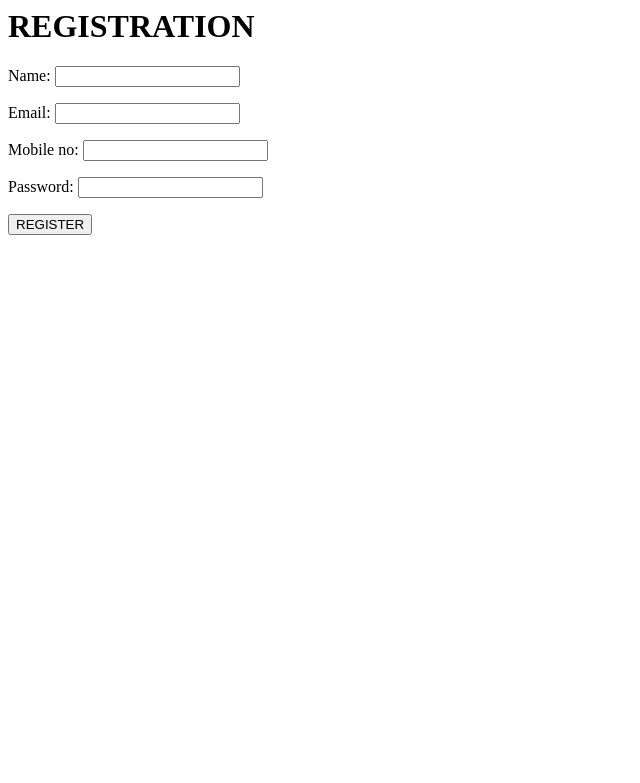
After one commit to JishaChackoV/todo_app, a Django app: page /todoapp/registration in a window 1280 px wide. The commit adds this page. Shown: the top 783 px of the page, without its empty margins (0-640 px from the left). Run offline with Django 3.2, Linux system fonts and the light colour scheme.

Commit message:
login&Registration using base user

```diff
--- a/To_Do_App/admin.py
+++ b/To_Do_App/admin.py
@@ -1,4 +1,5 @@
 # Register your models here.
+from.models import Todo
 from django.contrib import admin
-from.models import Todo
+
 admin.site.register(Todo)
--- a/To_Do_App/forms.py
+++ b/To_Do_App/forms.py
@@ -1,86 +1,21 @@
-from django import forms
-from .models import Todo, TodoList
+from  django import forms
+import To_Do_App
+from .models import *
+
+class RegisterUserForm(forms.ModelForm):
+    name = forms.CharField(max_length=10)
+    email = forms.EmailField(max_length=50)
+    mobile_no = forms.IntegerField()
+    password = forms.CharField(widget=forms.PasswordInput)
+
+    class Meta:
+            model = User
+            fields = ['name', 'email', 'mobile_no', 'password']
 
 
-#
-# def widget_attrs(placeholder):
-#     return {'class': 'u-full-width', 'placeholder': placeholder}
-#
-#
-# def form_kwargs(widget, label='', max_length=64):
-#     return {'widget': widget, 'label': label, 'max_length': max_length}
-#
-#
-# class LoginForm(forms.Form):
-#
-#     username = forms.CharField(
-#         **form_kwargs(widget=forms.TextInput(attrs=widget_attrs('Username')))
-#     )
-#     password = forms.CharField(
-#         **form_kwargs(
-#             widget=forms.PasswordInput(attrs=widget_attrs('Password'))
-#         )
-#     )
-#
-#     def clean(self):
-#         # Don't check if we already have errors.
-#         if self.errors:
-#             return self.cleaned_data
-#
-#         username = self.cleaned_data.get('username')
-#         password = self.cleaned_data.get('password')
-#         user = User.objects.filter(username=username).first()
-#
-#         if not user or not user.check_password(password):
-#             raise forms.ValidationError('Incorrect username or password.')
-#
-#         return self.cleaned_data
-#
-#
-# class RegistrationForm(forms.Form):
-#
-#     username = forms.CharField(
-#         **form_kwargs(widget=forms.TextInput(attrs=widget_attrs('Username')))
-#     )
-#
-#     email = forms.EmailField(
-#         **form_kwargs(widget=forms.TextInput(attrs=widget_attrs('Email')))
-#     )
-#
-#     password = forms.CharField(
-#         **form_kwargs(
-#             widget=forms.PasswordInput(attrs=widget_attrs('Password'))
-#         )
-#     )
-#
-#     password_confirmation = forms.CharField(
-#         **form_kwargs(
-#             widget=forms.PasswordInput(
-#                 attrs=widget_attrs('Password confirmation')
-#             )
-#         )
-#     )
-#
-#     def clean(self):
-#         password = self.cleaned_data.get('password')
-#         password_confirmation = self.cleaned_data.get('password_confirmation')
-#
-#         if password and password != password_confirmation:
-#             raise forms.ValidationError("Passwords don't match.")
-#
-#         return self.cleaned_data
-#
-#
-# class TodoForm(forms.ModelForm):
-#     class Meta:
-#         model = Todo
-#         fields = '__all__'
-#
-#
-# class TodoListForm(forms.ModelForm):
-#     class Meta:
-#         model = TodoList
-#         fields = '__all__'
+class LoginUserForm(forms.Form):
+        email = forms.EmailField(max_length=50)
+        password = forms.CharField(widget=forms.PasswordInput)
 
 
 class TodoForm(forms.ModelForm):
--- /dev/null
+++ b/To_Do_App/templates/To_Do_App/home.html
@@ -0,0 +1,3 @@
+<h1>home</h1>
+
+<a href="{% url 'To_Do_App:todolist' %}">ToDo's</a>
--- a/To_Do_App/templates/index.html
+++ b/To_Do_App/templates/To_Do_App/index.html
@@ -1,4 +1,4 @@
-{%  extends "base.html" %}
+{%  extends "To_Do_App/base.html" %}
 
 <!--Title for Todo App -->
 {% block title %}
--- /dev/null
+++ b/To_Do_App/templates/To_Do_App/register.html
@@ -0,0 +1,12 @@
+<html>
+    <body>
+
+        <h1 >REGISTRATION</h1>
+
+        <form action =" " method="post">{% csrf_token %}
+            {{ form.as_p }}
+            <input type="submit" value="REGISTER" />
+        </form>
+
+    </body>
+</html>
--- a/To_Do_App/urls.py
+++ b/To_Do_App/urls.py
@@ -1,10 +1,12 @@
+from django.urls import path
 from django.conf.urls import url
-from django.urls import path
-from .views import ToDoCreateView, List_todo
+import To_Do_App
+from To_Do_App import views
 
 app_name = 'To_Do_App'
 urlpatterns = [
-    path('index', ToDoCreateView.as_view(), name='index'),
-   # url(r'^$,todo/delete/(?P<id>\d+)/$',todo_delete.as_view(),name='todo_delete'),
-    path('todo/add/<int:todolist_id>/',List_todo.as_view(), name='add_todo'),
+    path('todo', views.Todo, name="index"),
+    path('todolist', views.TodoList, name="todolist"),
+    path('registration', views.RegisterUserView.as_view(), name="reg"),
+    path('login', views.LoginUserView.as_view(), name="login"),
 ]
--- a/To_Do_App/views.py
+++ b/To_Do_App/views.py
@@ -1,161 +1,69 @@
-from django.shortcuts import get_object_or_404, render, redirect
-from django.http import HttpResponseRedirect
+from django.http import HttpResponse
 from django.views.generic import CreateView
-
-from .models import Todo, TodoList
-from .forms import TodoForm
+from django.shortcuts import render
+from django.views.generic.edit import FormView
+from django.contrib.auth import *
+from .forms import *
+from .models import *
 
 
-# def login_view(request):
-#     if request.method == 'POST':
-#         form = LoginForm(request.POST)
-#         if form.is_valid():
-#             user = authenticate(
-#                 username=request.POST['username'],
-#                 password=request.POST['password']
-#             )
-#             if user is not None:
-#                 if user.is_active:
-#                     login(request, user)
-#                     return redirect('index')
-#         else:
-#             return render(request, 'login.html', {'form': form})
-#     else:
-#         return render(request, 'login.html', {'form': LoginForm()})
-#
-#     return redirect('index')
+class RegisterUserView(FormView):
+
+        template_name = "To_Do_App/register.html"
+        form_class = RegisterUserForm
+        success_url = 'To_Do_App/home/'
+
+        def form_valid(self, form):
+            # form.save()
+            # user.set_password(password)
+            get_user_model().objects.create_user(form.cleaned_data.get('email'),
+                                                 form.cleaned_data.get('password'),
+                                                 form.cleaned_data.get('mobile_no'),
+                                                 form.cleaned_data.get('name')
+                                                 )
+
+            # messages.success(self.request, "ok")
+
+            return render(self.request, "To_Do_App/home.html")
+            # success_url = '/home/'
 
 
-# def register(request):
-#     if request.method == 'POST':
-#         form = RegistrationForm(request.POST)
-#         if form.is_valid():
-#             User.objects.create_user(
-#                 username=request.POST['username'],
-#                 email=request.POST['email'],
-#                 password=request.POST['password']
-#             )
-#             return redirect('auth:login')
-#         else:
-#             return render(request, 'register.html', {'form': form})
-#     else:
-#         return render(
-#             request, 'register.html', {'form': RegistrationForm()}
-#         )
-#
-#
-# def logout_view(request):
-#     logout(request)
-#     return redirect('index')
-#
-#
-#
-#
-#
-#
-#
-# def index(request):
-#     return render(request, 'index.html', {'form': TodoForm()})
-#
+class LoginUserView(FormView):
 
-# def todolist(request, todolist_id):
-#     todolist = get_object_or_404(TodoList, pk=todolist_id)
-#     if request.method == 'POST':
-#         redirect('lists:add_todo', todolist_id=todolist_id)
-#
-#     return render(
-#         request, 'todolist.html',
-#         {'todolist': todolist, 'form': TodoForm()}
-#     )
-#
-#
-# def add_todo(request, todolist_id):
-#     if request.method == 'POST':
-#         form = TodoForm(request.POST)
-#         if form.is_valid():
-#             user = request.user if request.user.is_authenticated else None
-#             todo = Todo(
-#                 description=request.POST['description'],
-#                 todolist_id=todolist_id,
-#                 creator=user
-#             )
-#             todo.save()
-#             return redirect('lists:todolist', todolist_id=todolist_id)
-#         else:
-#             return render(request, 'todolist.html', {'form': form})
-#
-#     return redirect('lists:index')
-#
-#
-# @login_required
-# def overview(request):
-#     if request.method == 'POST':
-#         return redirect('add_todolist')
-#     return render(request, 'overview.html', {'form': TodoListForm()})
-#
-#
-# def new_todolist(request):
-#     if request.method == 'POST':
-#         form = TodoForm(request.POST)
-#         if form.is_valid():
-#             # create default todolist
-#             user = request.user if request.user.is_authenticated else None
-#             todolist = TodoList(creator=user)
-#             todolist.save()
-#             todo = Todo(
-#                 description=request.POST['description'],
-#                 todolist_id=todolist.id,
-#                 creator=user
-#             )
-#             todo.save()
-#             return redirect('todolist', todolist_id=todolist.id)
-#         else:
-#             return render(request, 'index.html', {'form': form})
-#
-#     return redirect('index')
-#
-#
-# def add_todolist(request):
-#     if request.method == 'POST':
-#         form = TodoListForm(request.POST)
-#         if form.is_valid():
-#             user = request.user if request.user.is_authenticated else None
-#             todolist = TodoList(title=request.POST['title'], creator=user)
-#             todolist.save()
-#             return redirect('todolist', todolist_id=todolist.id)
-#         else:
-#             return render(request, 'overview.html', {'form': form})
-#
-#     return redirect('index')
-# def index(request):
-#     if request.method=="POST":
-#         form=TodoForm(request.POST)
-#
-#
-#         if form.is_valid():
-#             new_task=form.save(commit=False)
-#             new_task.save()
-#             return HttpResponseRedirect('/')
-#         else:
-#             form=TodoForm()
-#
-#         all_tasks=Todo.objects.all()
-#         return render(request,'index.html',{'form':form,'tasks':all_tasks})
-# def todo_delete(request,id):
-#     task_to_delete=get_object_or_404(Todo,pk=id).delete()
-#     return HttpResponseRedirect('/')
+        template_name = "To_Do_App/login.html"
+        form_class = LoginUserForm
+
+        def post(self, request, *args, **kwargs):
+                email = request.POST['email']
+                password = request.POST['password']
+                # try:
+                print(email, password, "dddddddddddddd")
+                user = authenticate(request, email=email, password=password)
+                print("auth", str(authenticate(email=email, password=password)))
+
+                if user is not None:
+                        login(request, user)
+                        return render(request, 'To_Do_App/home.html')
+
+                else:
+                        return HttpResponse("invalid")
 
 
 class ToDoCreateView(CreateView):
     model = Todo
     fields = '__all__'
-    template_name = 'index.html'
+    template_name = 'To_Do_App/index.html'
     success_url = '/'
+
+
 class List_todo(CreateView):
-    model=TodoList
+
+    model = TodoList
     fields = '__all__'
-    template_name = 'index.html'
+    template_name = 'To_Do_App/index.html'
     success_url = '/'
+
+
 
 
 def get_context_data(self, **kwargs):
--- a/To_Do_Site/urls.py
+++ b/To_Do_Site/urls.py
@@ -14,7 +14,7 @@ Including another URLconf
     2. Add a URL to urlpatterns:  path('blog/', include('blog.urls'))
 """
 from django.contrib import admin
-from django.urls import path,include
+from django.urls import path , include
 
 urlpatterns = [
     path('admin/', admin.site.urls),
```
Also changed, not shown: To_Do_App/models.py (+43 -18 lines), To_Do_App/templates/To_Do_App/login.html (added, +12 -0 lines), To_Do_App/migrations/0001_initial.py, To_Do_App/migrations/0002_auto_20180504_0926.py (deleted), To_Do_App/migrations/0003_todolist.py (deleted), To_Do_App/templates/To_Do_App/base.html (renamed from To_Do_App/templates/base.html).
